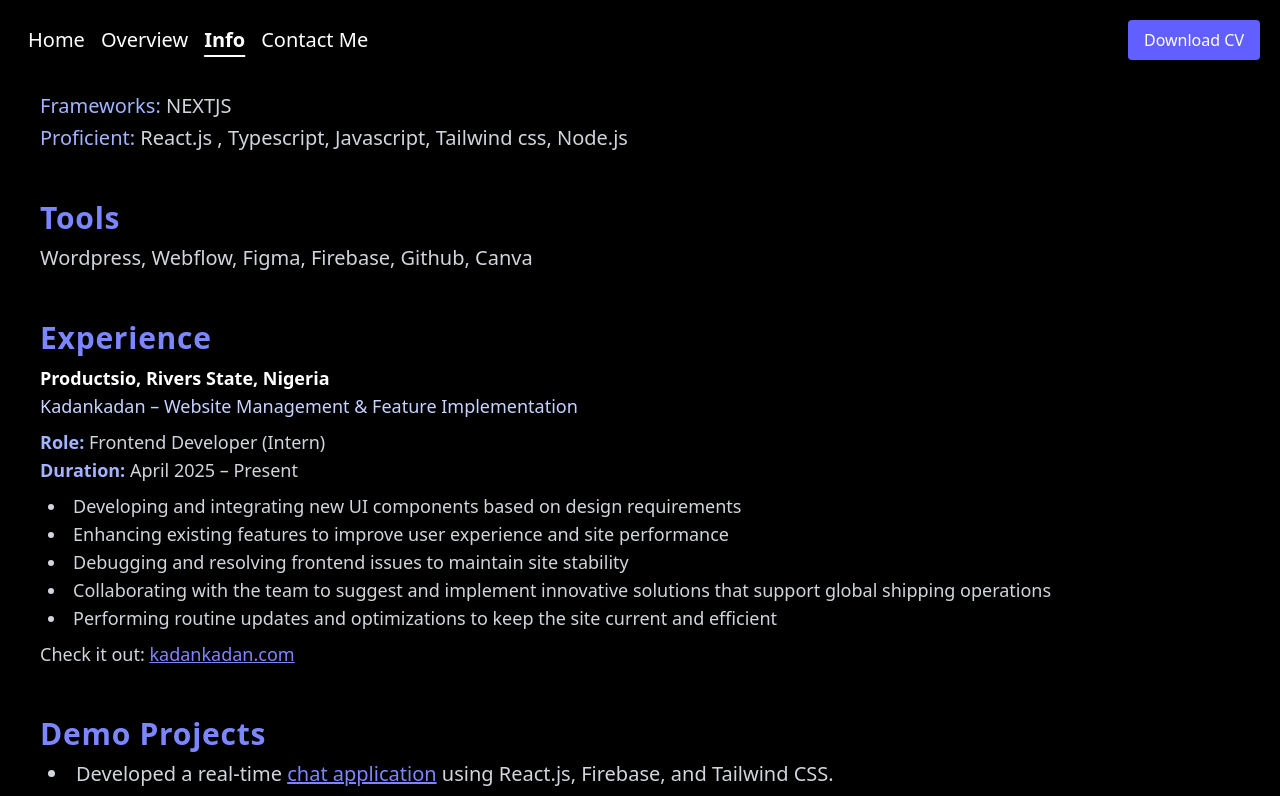
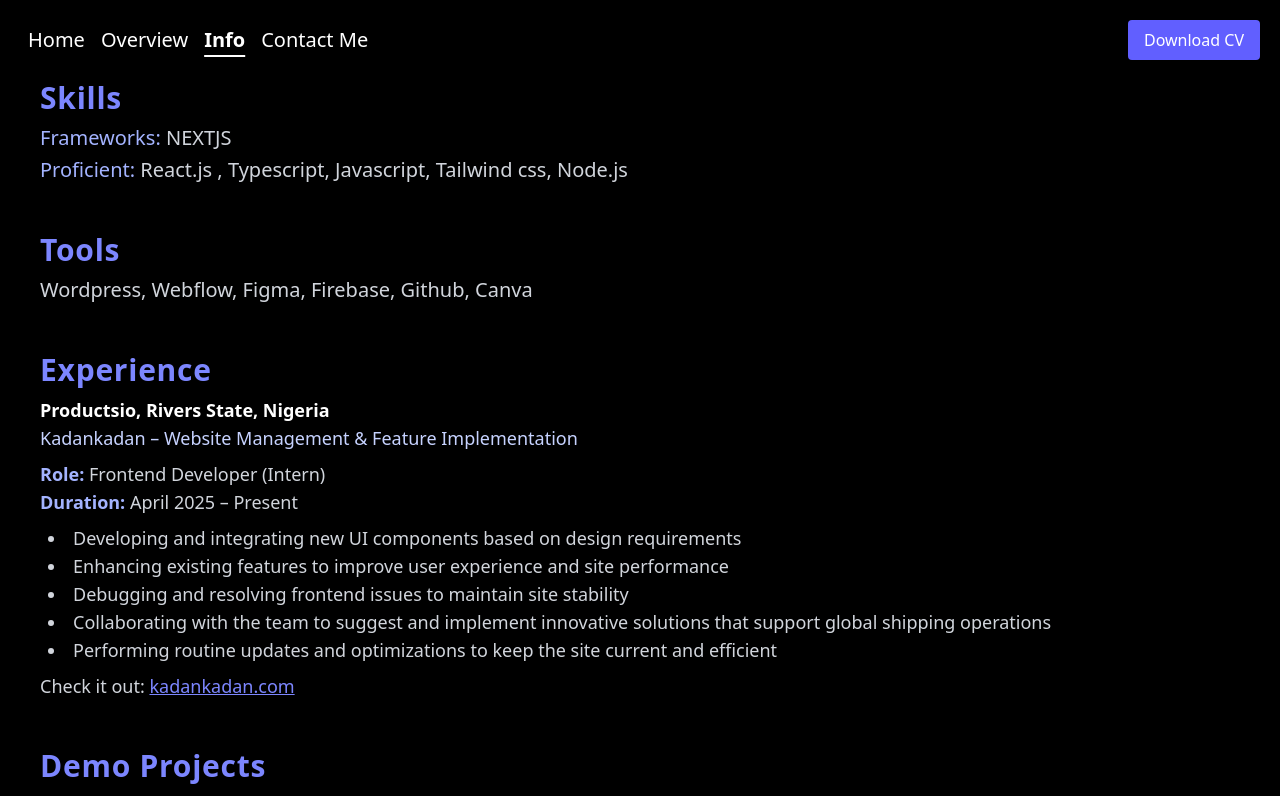
Before and after one commit to nmesomajane/my-portfolio, a React (Vite) app: page /info in a window 1280 px wide. Shown: the top 796 px of the page. Built offline with nearby package versions, Linux system fonts and the light colour scheme.

Commit message:
made changes

```diff
--- a/src/components/Header.tsx
+++ b/src/components/Header.tsx
@@ -68,7 +68,7 @@ const Header = () => {
         {/* Mobile Menu */}
         {menuOpen && (
           <motion.div
-            className="absolute top-16 left-0 w-full bg-blend-color-burn z-50 flex flex-col items-center py-6 space-y-4 md:hidden shadow-lg "
+            className="absolute top-16 left-0 w-full bg-black z-50 flex flex-col items-center py-6 space-y-4 md:hidden shadow-lg "
             initial={{ x: -100, opacity: 0 }}
             animate={{ x: 0, opacity: 1 }}
             transition={{ duration: 1, ease: "easeOut" }}
--- a/src/pages/Info.tsx
+++ b/src/pages/Info.tsx
@@ -2,7 +2,7 @@ import { motion } from "framer-motion";
 
 const Info = () => {
   return (
-    <div className="min-h-screen bg-black text-gray-200 md:px-10 px-6 py-12 font-sans">
+    <div className="min-h-screen bg-black text-gray-200 pt-20 md:px-10 px-6 py-12 font-sans">
       <motion.div
         className="w-full space-y-12"
         initial={{ x: -100, opacity: 0 }}
```
